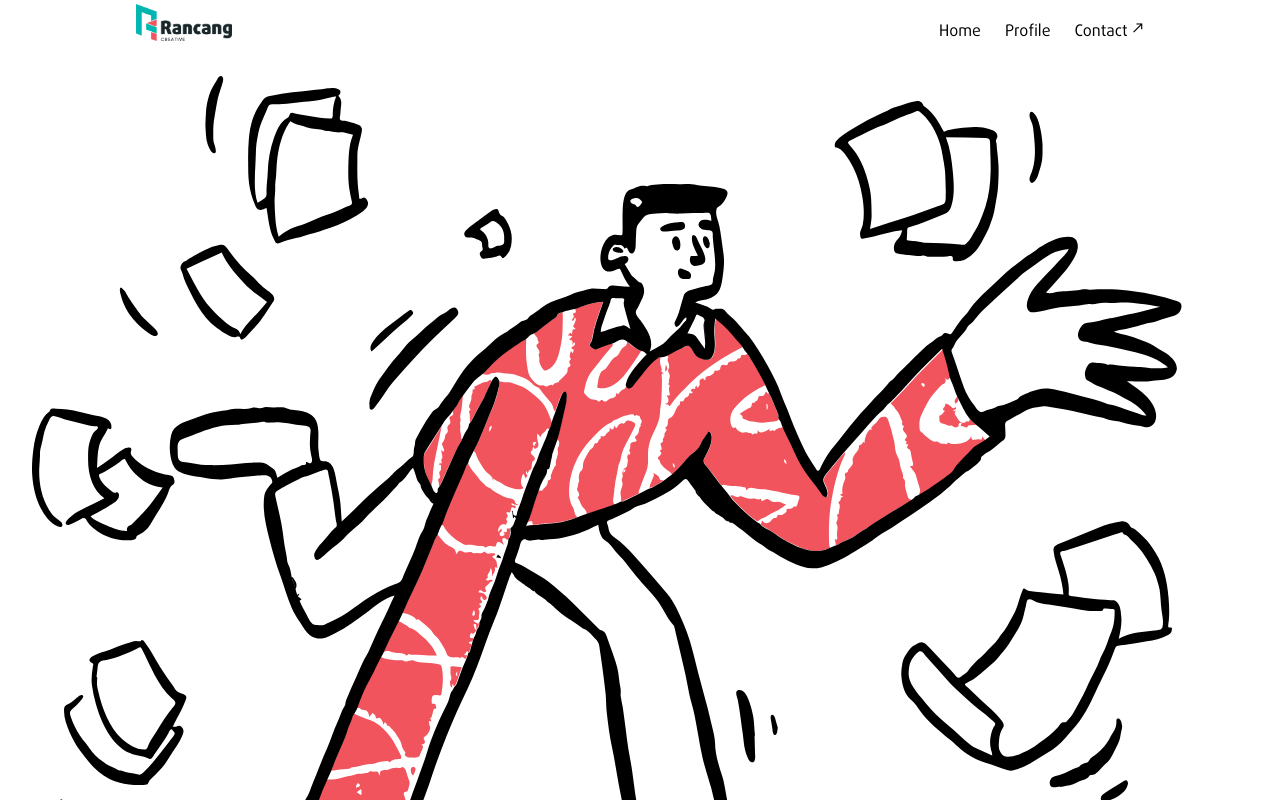
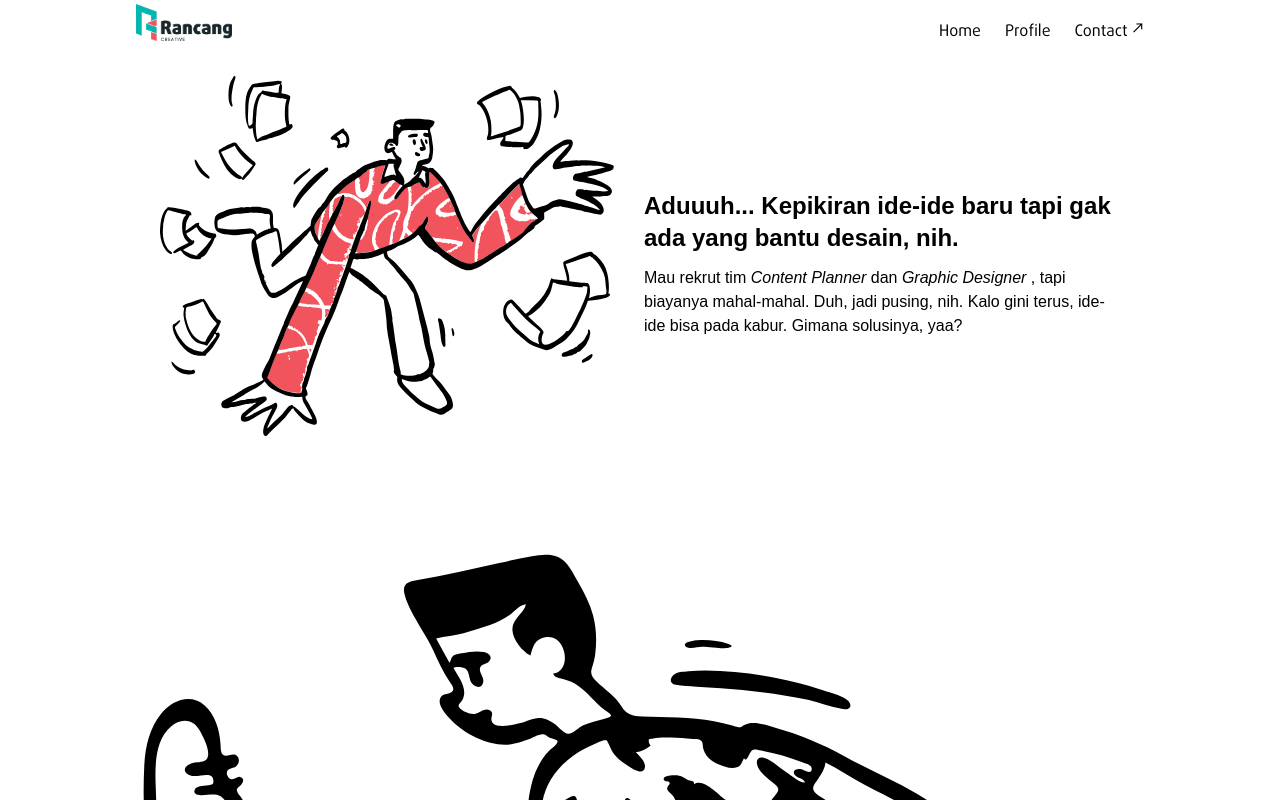
Before and after one commit to abaihaaqi/rancang-creative, a Next.js app: page / in a window 1280 px wide. Shown: the top 800 px of the page. Built offline with nearby package versions, Linux system fonts and the light colour scheme.

Commit message:
banner desktop viewport 🎨

```diff
--- a/components/banner.jsx
+++ b/components/banner.jsx
@@ -3,7 +3,7 @@ import clumsy from '../public/illustration/clumsy.svg'
 
 export default function Banner() {
   return (
-    <div id='top' className='grid grid-cols-1 justify-items-center px-8 py-6 scroll-mt-14'>
+    <div id='top' className='md:max-w-screen-lg md:mx-auto grid grid-cols-1 md:grid-cols-2 justify-items-center items-center px-8 py-6 scroll-mt-14'>
       <div className='w-full mb-4'>
         <Image alt='' src={clumsy} layout='responsive' />
       </div>
--- a/tailwind.config.js
+++ b/tailwind.config.js
@@ -15,7 +15,7 @@ module.exports = {
         'secondary': '#F1545D',
       },
       screens: {
-        'xs': '420px',
+        'xs': '428px',
       }
     },
   },
```
